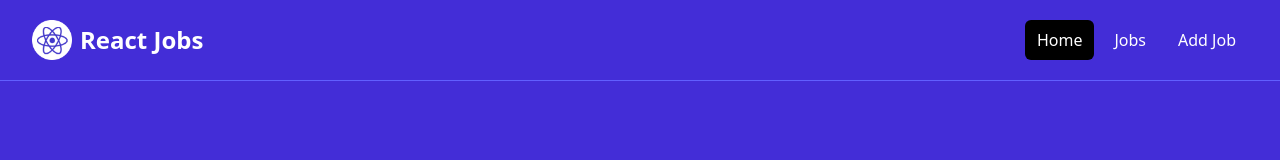
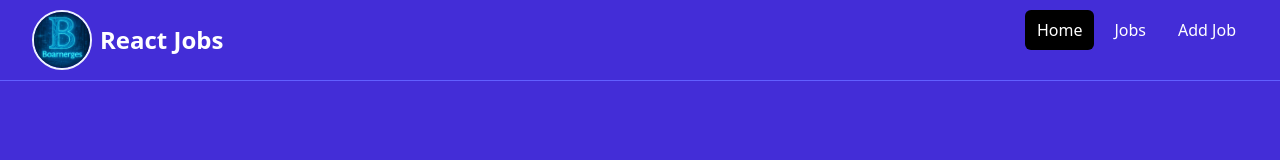
Before and after one commit to boarnerges/Job-Application, a React (Vite) app: page / in a window 1280 px wide. Shown: the top 160 px of the page. Built offline with nearby package versions, Linux system fonts and the light colour scheme; no server answers.

Commit message:
logo change

```diff
--- a/src/components/Navbar.jsx
+++ b/src/components/Navbar.jsx
@@ -1,5 +1,5 @@
 import React from "react";
-import logo from "../assets/images/logo.png";
+import logo from "../assets/images/logo.jpeg";
 import { NavLink } from "react-router-dom";
 
 const Navbar = () => {
@@ -16,7 +16,11 @@ const Navbar = () => {
             <div className="flex flex-1 items-center justify-center md:items-stretch md:justify-start">
               {/* <!-- Logo --> */}
               <NavLink className="flex flex-shrink-0 items-center mr-4" to="/">
-                <img className="h-10 w-auto" src={logo} alt="React Jobs" />
+                <img
+                  className="h-15 border-indigo-50 border-2 rounded-full w-auto"
+                  src={logo}
+                  alt="React Jobs"
+                />
                 <span className="hidden md:block text-white text-2xl font-bold ml-2">
                   React Jobs
                 </span>
```
Also changed, not shown: src/assets/images/logo.jpeg (added), src/assets/images/logo.png (deleted).
